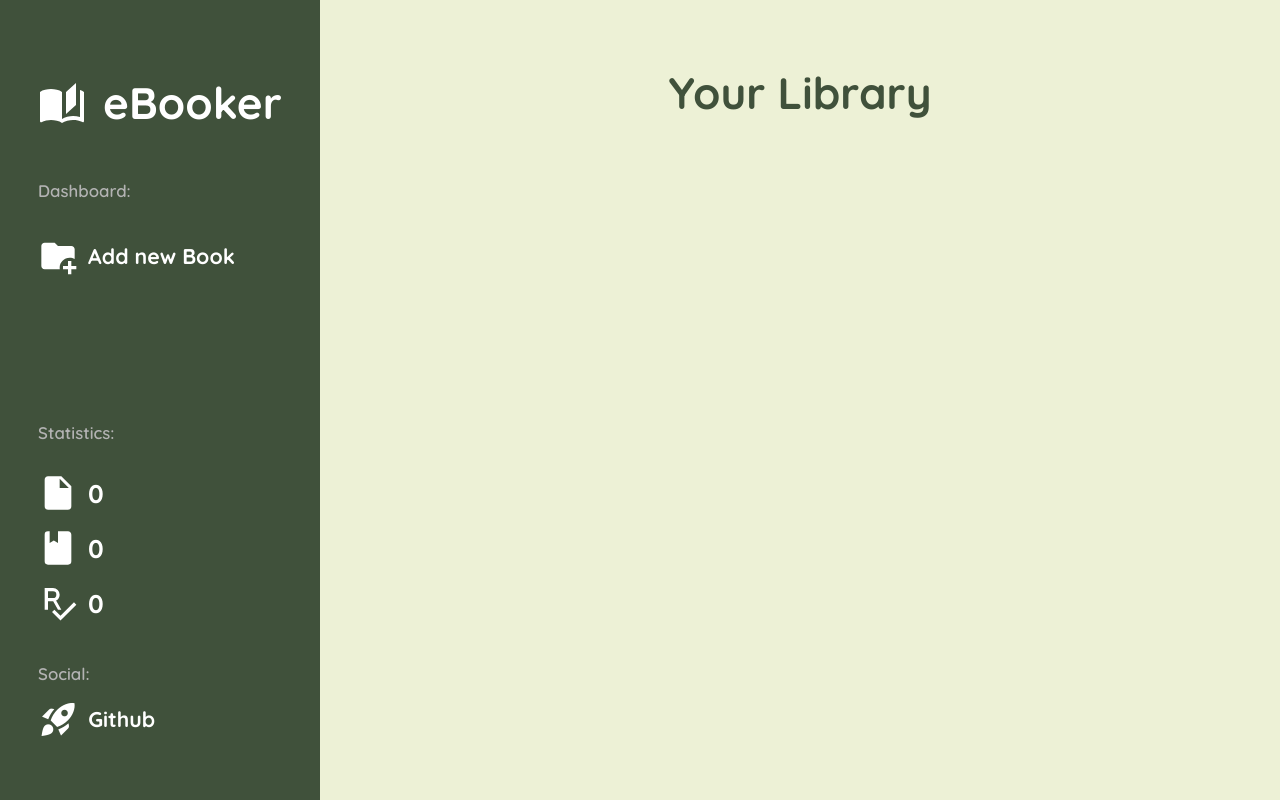
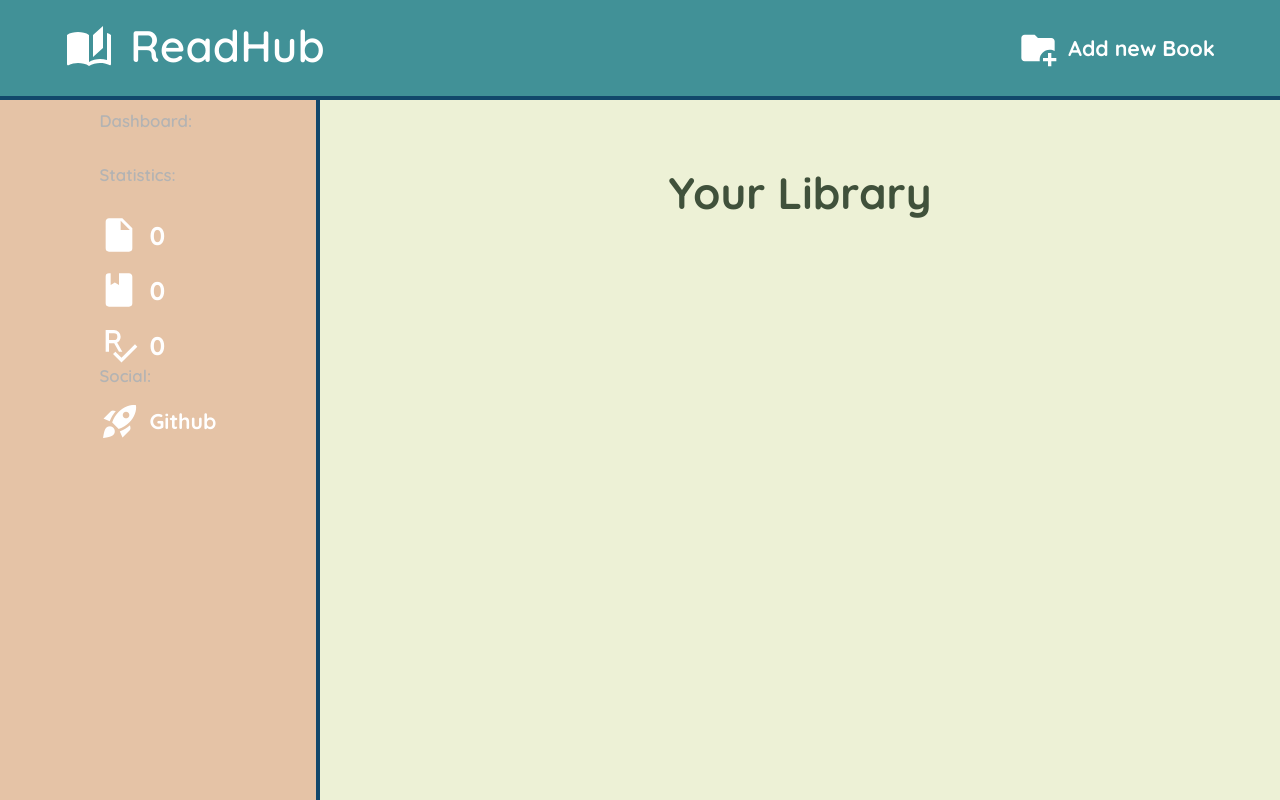
Before and after one commit to Milosavljevichh/Book_Library, a plain HTML site: page index.html in a window 1280 px wide. Drawn offline with nearby package versions, Linux system fonts and the light colour scheme.

Commit message:
Added header,modified sidebar style

```diff
--- a/index.html
+++ b/index.html
@@ -27,19 +27,23 @@
                 </div>
             </form>
         </dialog>
+        <div class="header">
+            <div class="dashboard-title">
+                <svg xmlns="http://www.w3.org/2000/svg" height=3em fill="white" viewBox="0 0 24 24"><title>book-open-page-variant</title><path d="M19 2L14 6.5V17.5L19 13V2M6.5 5C4.55 5 2.45 5.4 1 6.5V21.16C1 21.41 1.25 21.66 1.5 21.66C1.6 21.66 1.65 21.59 1.75 21.59C3.1 20.94 5.05 20.5 6.5 20.5C8.45 20.5 10.55 20.9 12 22C13.35 21.15 15.8 20.5 17.5 20.5C19.15 20.5 20.85 20.81 22.25 21.56C22.35 21.61 22.4 21.59 22.5 21.59C22.75 21.59 23 21.34 23 21.09V6.5C22.4 6.05 21.75 5.75 21 5.5V19C19.9 18.65 18.7 18.5 17.5 18.5C15.8 18.5 13.35 19.15 12 20V6.5C10.55 5.4 8.45 5 6.5 5Z" /></svg>
+                <h1>ReadHub</h1>
+            </div>
+            <button class="menu-item" onclick="displayForm()" data-open-modal>
+                <svg xmlns="http://www.w3.org/2000/svg" height=3em fill="white" viewBox="0 0 24 24"><title>folder-plus</title><path d="M13 19C13 19.34 13.04 19.67 13.09 20H4C2.9 20 2 19.11 2 18V6C2 4.89 2.89 4 4 4H10L12 6H20C21.1 6 22 6.89 22 8V13.81C21.12 13.3 20.1 13 19 13C15.69 13 13 15.69 13 19M20 18V15H18V18H15V20H18V23H20V20H23V18H20Z" /></svg>
+                <p>Add new Book</p>
+            </button>
+        </div>
         <div class="sidebar">
 
             <div class="sidebar-limit">
-                <div class="dashboard-title">
-                    <svg xmlns="http://www.w3.org/2000/svg" height=3em fill="white" viewBox="0 0 24 24"><title>book-open-page-variant</title><path d="M19 2L14 6.5V17.5L19 13V2M6.5 5C4.55 5 2.45 5.4 1 6.5V21.16C1 21.41 1.25 21.66 1.5 21.66C1.6 21.66 1.65 21.59 1.75 21.59C3.1 20.94 5.05 20.5 6.5 20.5C8.45 20.5 10.55 20.9 12 22C13.35 21.15 15.8 20.5 17.5 20.5C19.15 20.5 20.85 20.81 22.25 21.56C22.35 21.61 22.4 21.59 22.5 21.59C22.75 21.59 23 21.34 23 21.09V6.5C22.4 6.05 21.75 5.75 21 5.5V19C19.9 18.65 18.7 18.5 17.5 18.5C15.8 18.5 13.35 19.15 12 20V6.5C10.55 5.4 8.45 5 6.5 5Z" /></svg>
-                    <h1>eBooker</h1>
-                </div>
+
                 <div class="menu">
                     <p class="menu-title">Dashboard:</p>
-                    <button class="menu-item" onclick="displayForm()" data-open-modal>
-                        <svg xmlns="http://www.w3.org/2000/svg" height=3em fill="white" viewBox="0 0 24 24"><title>folder-plus</title><path d="M13 19C13 19.34 13.04 19.67 13.09 20H4C2.9 20 2 19.11 2 18V6C2 4.89 2.89 4 4 4H10L12 6H20C21.1 6 22 6.89 22 8V13.81C21.12 13.3 20.1 13 19 13C15.69 13 13 15.69 13 19M20 18V15H18V18H15V20H18V23H20V20H23V18H20Z" /></svg>
-                        <p>Add new Book</p>
-                    </button>
+
 
                 </div>
                 <div class="stats">
--- a/style.css
+++ b/style.css
@@ -19,6 +19,13 @@ a {
 
 a::after {
     text-decoration: none;
+}
+
+:root {
+    /* theme-blue */
+    --light-blue-bg: #419197;
+    --dark-blue-border: #12486B;
+    --sidebar-pinkish: #E5C3A6;
 }
 
 .menu-title {
@@ -60,8 +67,19 @@ a::after {
 
 .content {
     display: grid;
-    grid-template-columns: 1fr 3fr;
+    grid-template-columns: 2fr 6fr;
+    grid-template-rows: 1fr 7fr;
     height: 100vh;
+}
+
+.header {
+    display: flex;
+    justify-content: space-between;
+    align-items: center;
+    background-color: var(--light-blue-bg);
+    border-bottom: solid 4.5px var(--dark-blue-border);
+    grid-column: 1/3;
+    padding: 18px 65px 18px 65px;
 }
 
 .container {
@@ -70,7 +88,8 @@ a::after {
 }
 
 .sidebar {
-    background-color: #40513B;
+    background-color: var(--sidebar-pinkish);
+    border-right: solid 4.5px var(--dark-blue-border);
 }
 
 .sidebar-limit {
@@ -78,7 +97,6 @@ a::after {
     grid-template-rows: 0.4fr 1.5fr 1.5fr 0.6fr;
     justify-content: center;
     padding: 10px;
-    height: 750px;
 }
 
 
@@ -128,8 +146,6 @@ a::after {
     color: white;
     justify-self: center;
     align-self: flex-start;
-    margin-top: 65px;
-    margin-bottom: 50px;
 }
 
 .deleteBtn {
@@ -170,6 +186,7 @@ a::after {
 .dashboard-title h1 {
     font-family: quicksand;
     font-size: 2.75em;
+    font-weight: 600;
 }
 
 
```
Also changed, not shown: design.png (added).
